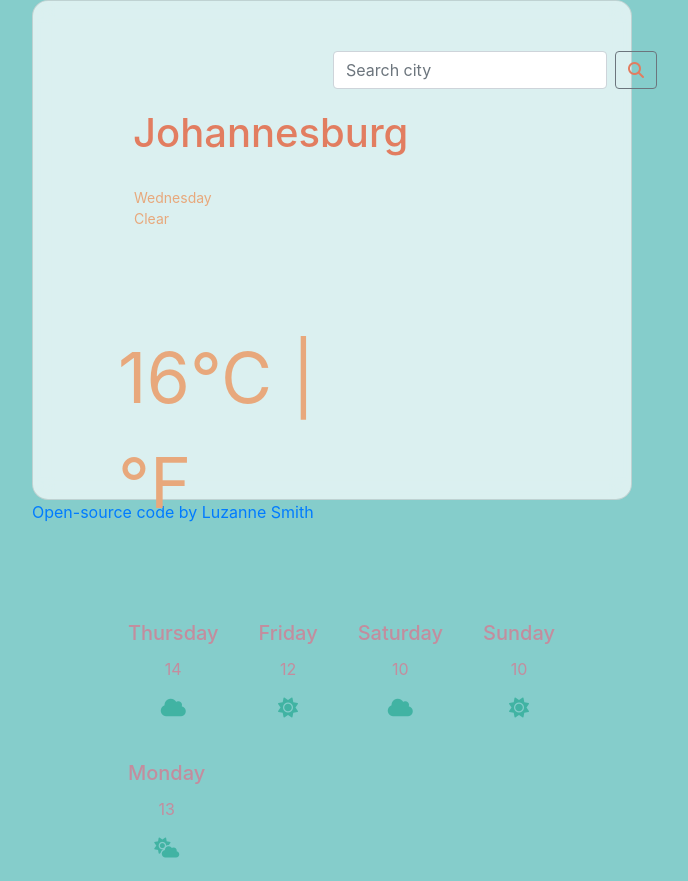
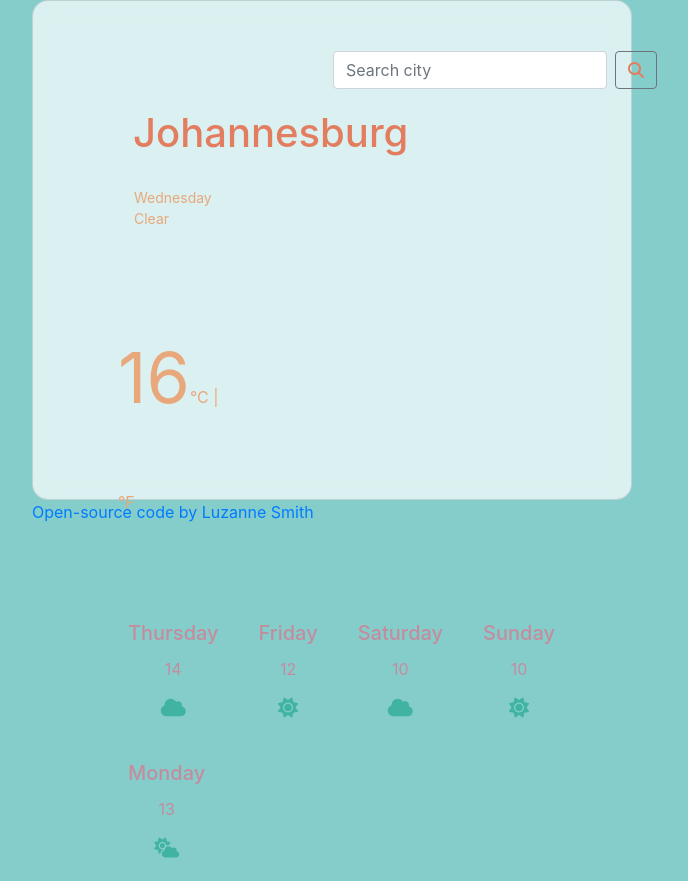
Before and after one commit to Luzanne-S/Weather-App, a plain HTML site: page index.html in a window 1280 px wide. Shown: the whole page, without its empty margins (308-996 px from the left). Drawn offline with nearby package versions, Linux system fonts and the light colour scheme.

Commit message:
updated HTML

```diff
--- a/index.html
+++ b/index.html
@@ -44,7 +44,9 @@
               </p>
             </div>
             <div class="col1">
-              <p class="temperature">16<span>°C | °F</span></p>
+              <p class="temperature">
+                16<span class="temperature">°C | °F</span>
+              </p>
             </div>
           </div>
         </div>
```
